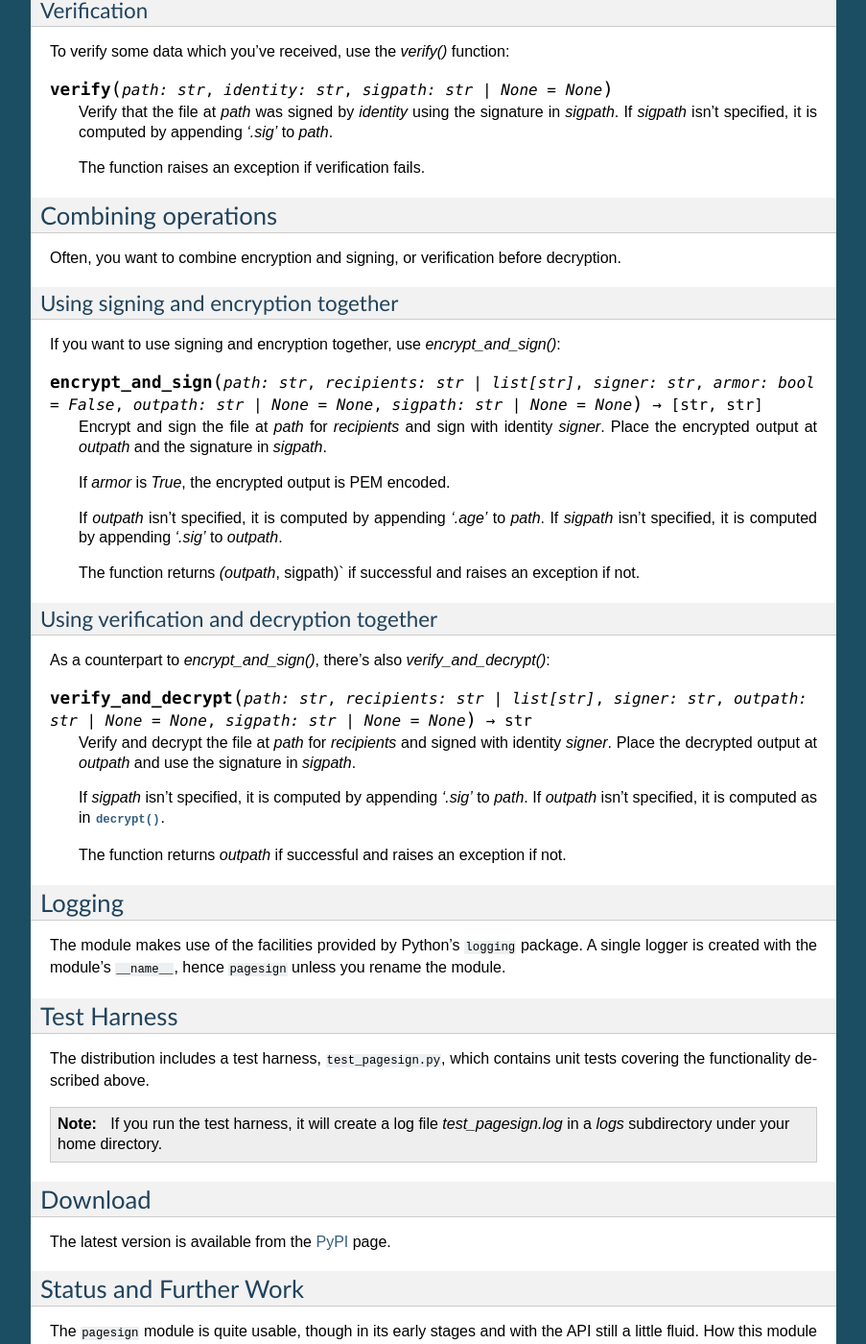
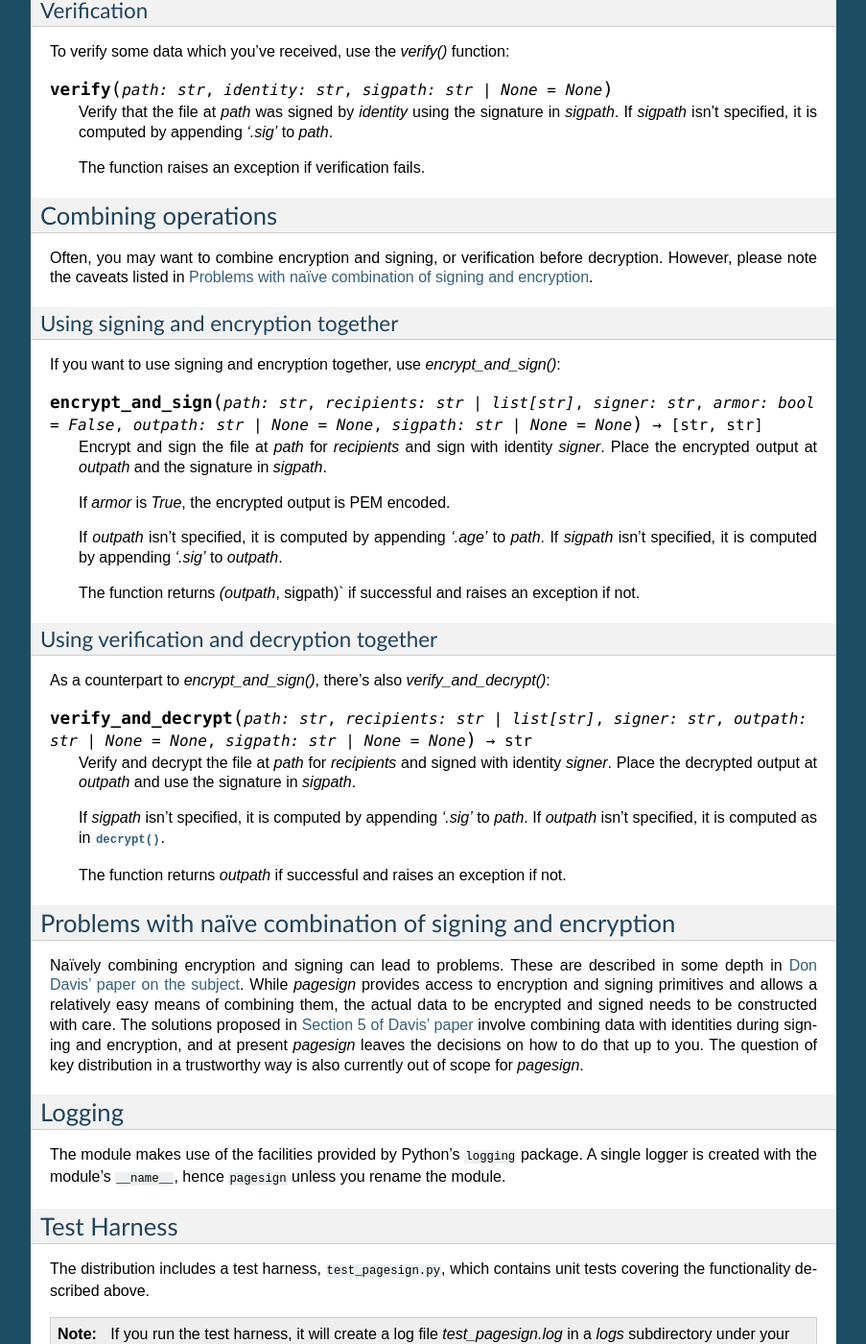
Before and after one commit to vsajip/pagesign, a Sphinx documentation site: the page built from docs/index.rst, in a window 1280 px wide and 1400 px high, scrolled down 6072 px. Shown: the whole window at 96% size, without its empty margins (198-1101 px from the left). Built offline with Sphinx 7.4.7, drawn with Linux system fonts in a browser that asks for light colours; some of the changed text lies outside the part shown.

Commit message:
Add caveats on combining operations.

```diff
--- a/docs/index.rst
+++ b/docs/index.rst
@@ -448,7 +448,8 @@ To verify some data which you've received, use the `verify()` function:
 Combining operations
 ====================
 
-Often, you want to combine encryption and signing, or verification before decryption.
+Often, you may want to combine encryption and signing, or verification before
+decryption. However, please note the caveats listed in :ref:`problems`.
 
 Using signing and encryption together
 -------------------------------------
@@ -483,6 +484,21 @@ As a counterpart to `encrypt_and_sign()`, there's also `verify_and_decrypt()`:
    If `outpath` isn't specified, it is computed as in :func:`decrypt`.
 
    The function returns `outpath` if successful and raises an exception if not.
+
+.. _problems:
+
+Problems with naïve combination of signing and encryption
+=========================================================
+
+Naïvely combining encryption and signing can lead to problems. These are described in
+some depth in `Don Davis' paper on the subject <https://archive.ph/VFWcb>`_. While
+`pagesign` provides access to encryption and signing primitives and allows a
+relatively easy means of combining them, the actual data to be encrypted and signed
+needs to be constructed with care. The solutions proposed in `Section 5 of Davis'
+paper <https://archive.ph/VFWcb#Repair>`_ involve combining data with identities
+during signing and encryption, and at present `pagesign` leaves the decisions on how
+to do that up to you. The question of key distribution in a trustworthy way is also
+currently out of scope for `pagesign`.
 
 .. index:: Logging
 
```
